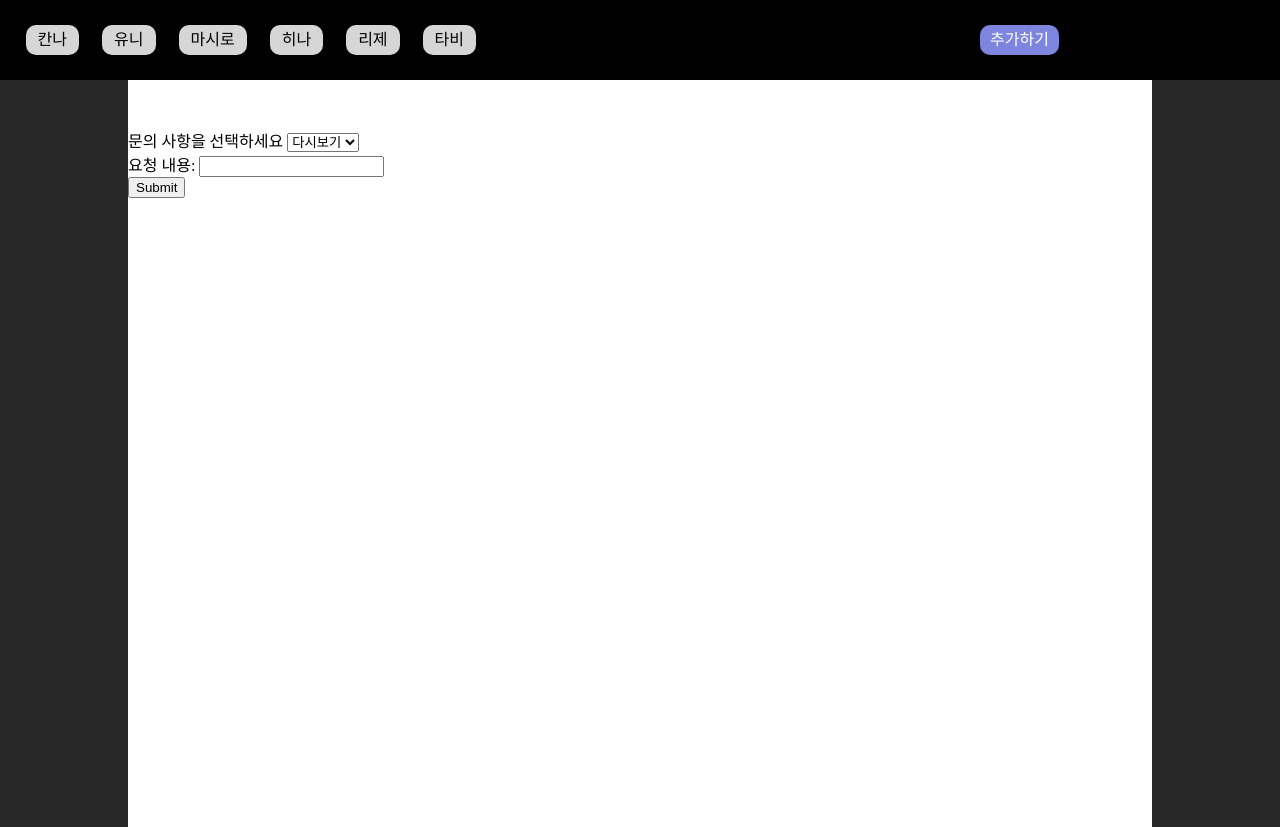
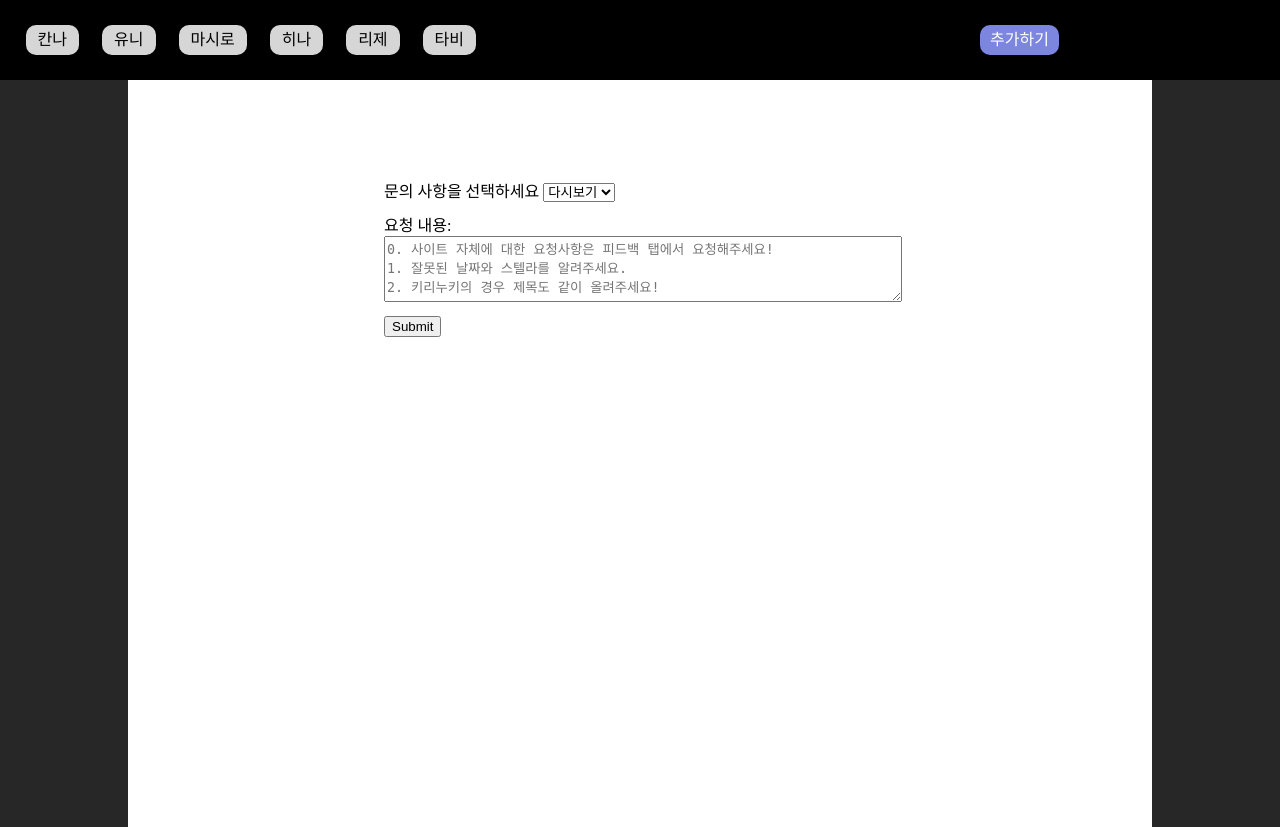
Before and after one commit to ghostclog/stellive_calander, a Django app: page /requests in a window 1280 px wide. Shown: the top 827 px of the page. Run offline with Django 5.2, Linux system fonts and the light colour scheme.

Commit message:
프로잭트 끝.

```diff
--- a/mains/forms.py
+++ b/mains/forms.py
@@ -12,6 +12,11 @@ class reply_regist_form(forms.ModelForm):
         widgets = {
             'replay_day': forms.DateInput(attrs={'type': 'date'}),
         }
+    def __init__(self, *args, **kwargs):
+        super(reply_regist_form, self).__init__(*args, **kwargs)
+        # 각 필드의 위젯을 Textarea로 변경
+        self.fields['replay_contents'].widget = forms.Textarea(attrs={'rows': 5, 'cols': 40,
+                                                                      'placeholder': '저스트 챗팅 / 노래방 / 카페 탐방'})
 
 class clip_regist_form(forms.ModelForm):
     class Meta:
@@ -32,6 +37,12 @@ class clip_regist_form(forms.ModelForm):
             'kirinuky_day':'방송 일자',
         }
 
+    def __init__(self, *args, **kwargs):
+        super(clip_regist_form, self).__init__(*args, **kwargs)
+        # 각 필드의 위젯을 Textarea로 변경
+        self.fields['kirinuky_title'].widget = forms.Textarea(attrs={'rows': 5, 'cols': 40,
+                                                                     'placeholder': '제목 그대로 복붙하시면 됩니다.'})
+
 class requests_form(forms.ModelForm):
     class Meta:
         model = models.requests
@@ -41,3 +52,9 @@ class requests_form(forms.ModelForm):
         labels = {
             'requests_con': '요청 내용'
         }
+
+    def __init__(self, *args, **kwargs):
+        super(requests_form, self).__init__(*args, **kwargs)
+        # 각 필드의 위젯을 Textarea로 변경
+        self.fields['requests_con'].widget = forms.Textarea(attrs={'rows': 5, 'cols': 40,
+                                                                     'placeholder': '0. 사이트 자체에 대한 요청사항은 피드백 탭에서 요청해주세요! \n1. 잘못된 날짜와 스텔라를 알려주세요. \n2. 키리누키의 경우 제목도 같이 올려주세요!'})
--- a/mains/templates/add.html
+++ b/mains/templates/add.html
@@ -80,7 +80,7 @@
                     <br>
                     <label for="{{ form.kirinuky_title.id_for_label }}">
                         키리누키(클립) 제목<br>
-                        {{ form.kirinuky_title }}
+                        {{ form.kirinuky_title  }}
                     </label>
                     <br>
                     <label for="{{ form.kirinuky_day.id_for_label }}">
--- a/mains/templates/base.html
+++ b/mains/templates/base.html
@@ -32,6 +32,9 @@
 
     <link href="{% static 'css/modal.css' %}" rel="stylesheet" type="text/css" />
     <!-- 모달창 css -->
+
+    <link href="{% static 'css/request.css' %}" rel="stylesheet" type="text/css" />
+    <!-- 요청사항 css -->
 
     {{ stella|default:"not_select" }}
 
--- a/mains/templates/requests.html
+++ b/mains/templates/requests.html
@@ -8,11 +8,13 @@
         <div id="requests-area">
             <form action="/requests" method="post">
                 {% csrf_token %}
-                <label for="category">문의 사항을 선택하세요</label>
-                <select id="category" name="category">
-                    <option value="option1">다시보기</option>
-                    <option value="option2">클립</option>
-                </select>
+                <div>
+                    <label for="category">문의 사항을 선택하세요</label>
+                    <select id="category" name="category">
+                        <option value="option1">다시보기</option>
+                        <option value="option2">클립</option>
+                    </select>
+                </div>
 
                 {{ form }}
 
--- a/static/css/modal.css
+++ b/static/css/modal.css
@@ -57,6 +57,7 @@
 .modal-content button{
     width: 70px;
     height: 25px;
+    border-radius: 3px;
 }
 
 .modal-content #option1:hover{
--- /dev/null
+++ b/static/css/request.css
@@ -0,0 +1,16 @@
+#requests-area{
+    position: relative;
+    left: 25%;
+    width: 50%;
+    top: 50px;
+}
+
+#requests-area div{
+    margin-bottom: 10px;
+}
+
+#id_requests_con{
+    position: relative;
+    width: 100%;
+    height: 60px;
+}
```
Also changed, not shown: developLog.md (+11 -6 lines).
